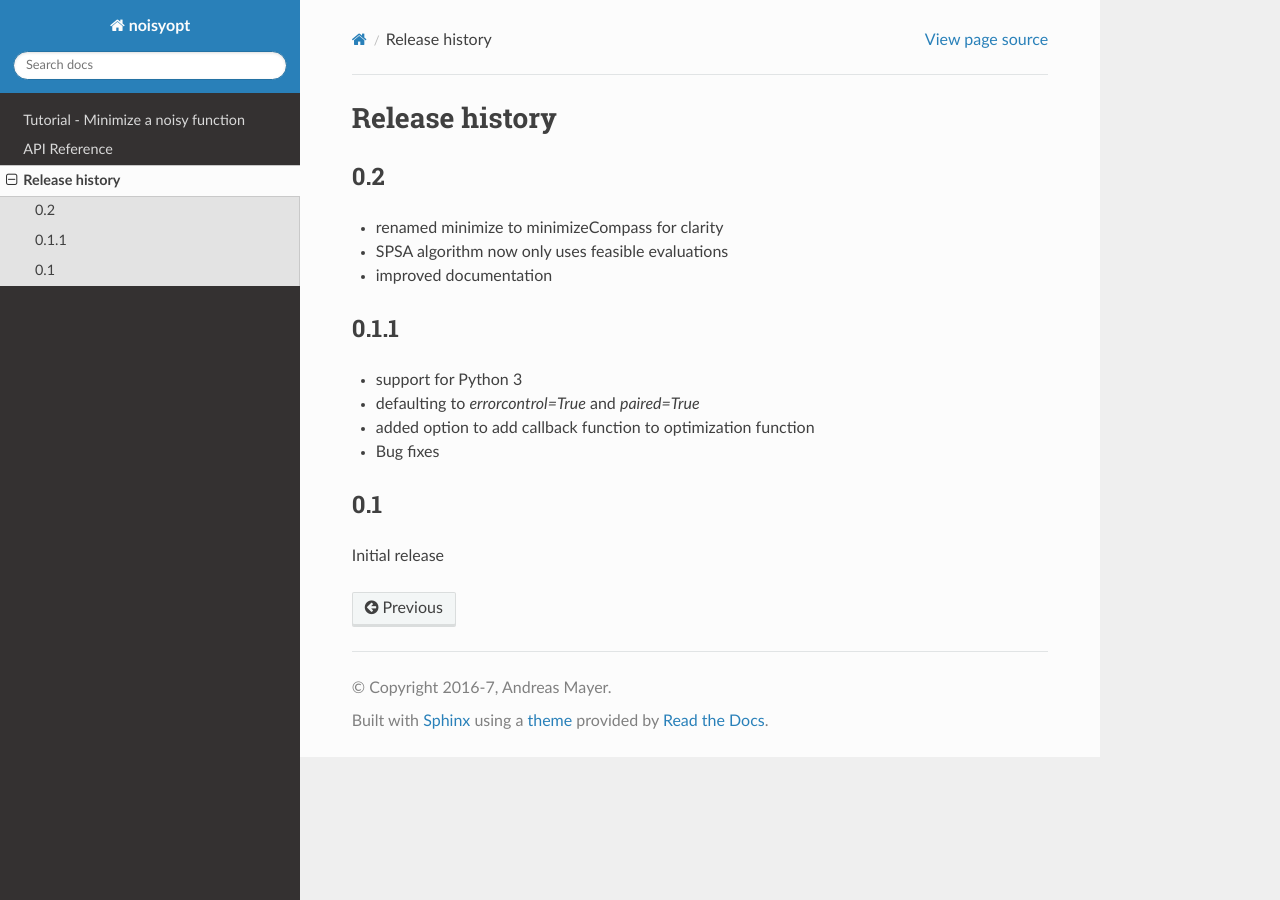
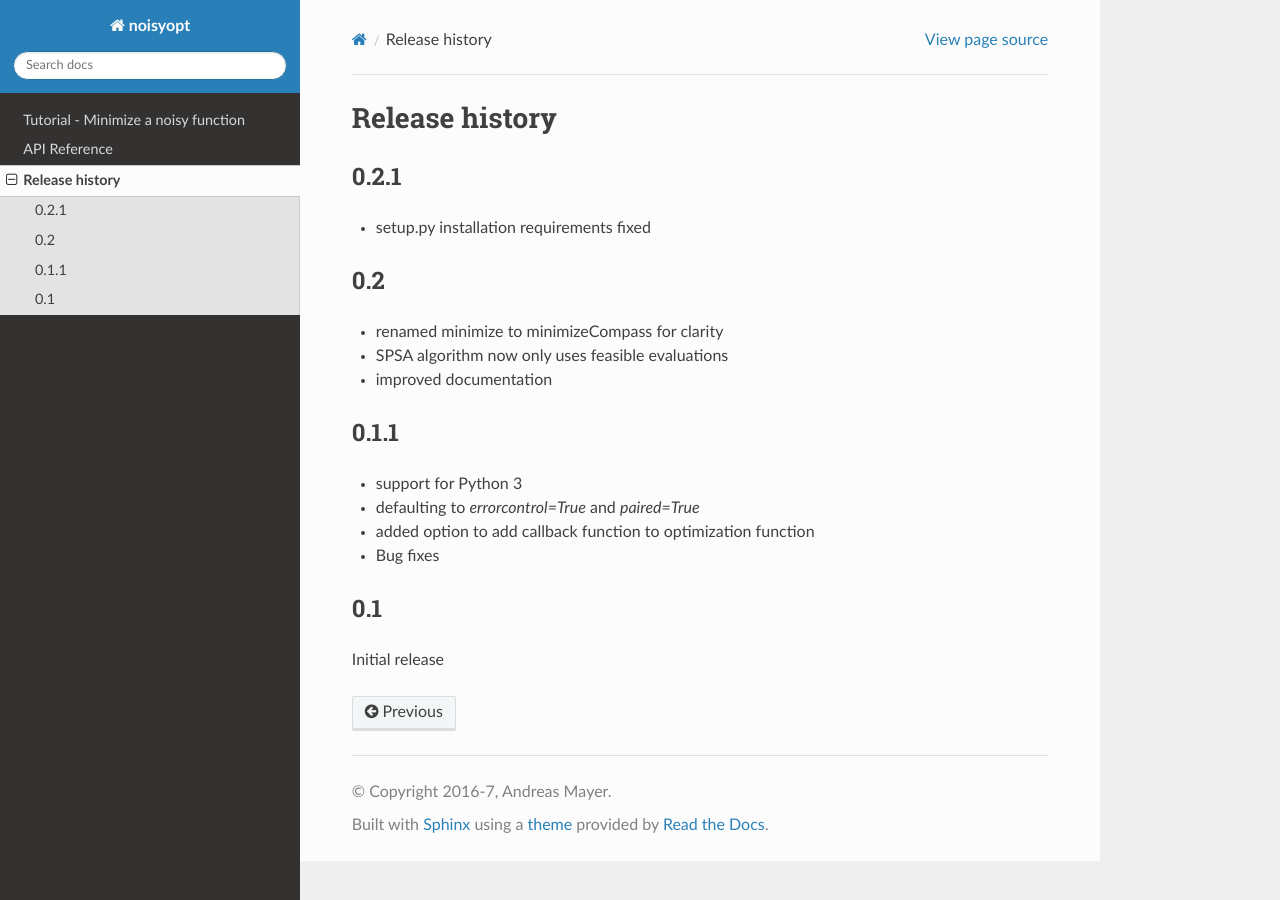
Before and after one commit to andim/noisyopt, a Sphinx documentation site: the page built from doc/changelog.rst, in a window 1280 px wide. Built offline with Sphinx 7.4.7 and the Read the Docs theme 2.0.0, drawn with Linux system fonts in a browser that asks for light colours.

Commit message:
added changelog for v0.2.1

```diff
--- a/doc/changelog.rst
+++ b/doc/changelog.rst
@@ -1,5 +1,9 @@
 Release history
 ###############
+
+0.2.1
+=====
+* setup.py installation requirements fixed
 
 0.2
 ===
```
